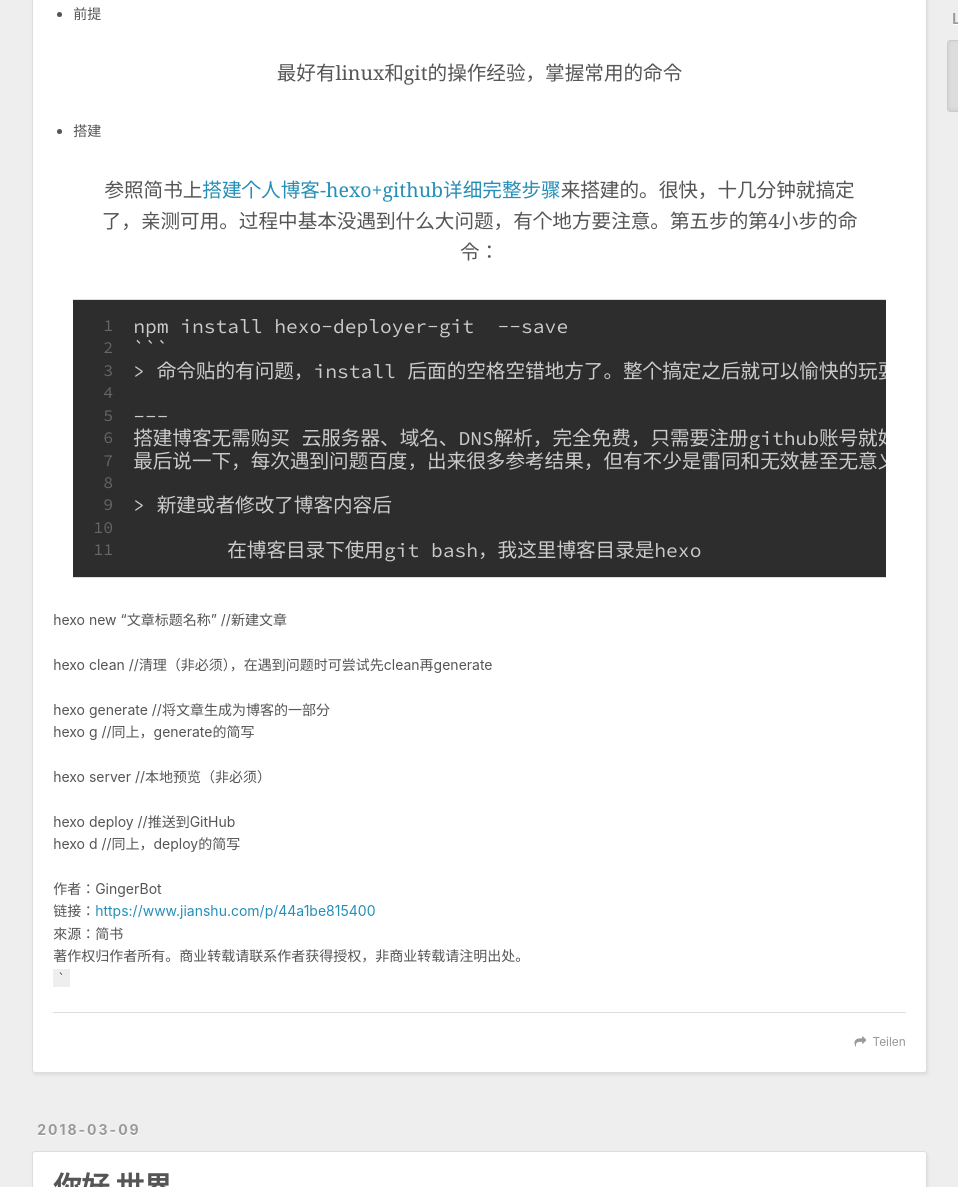
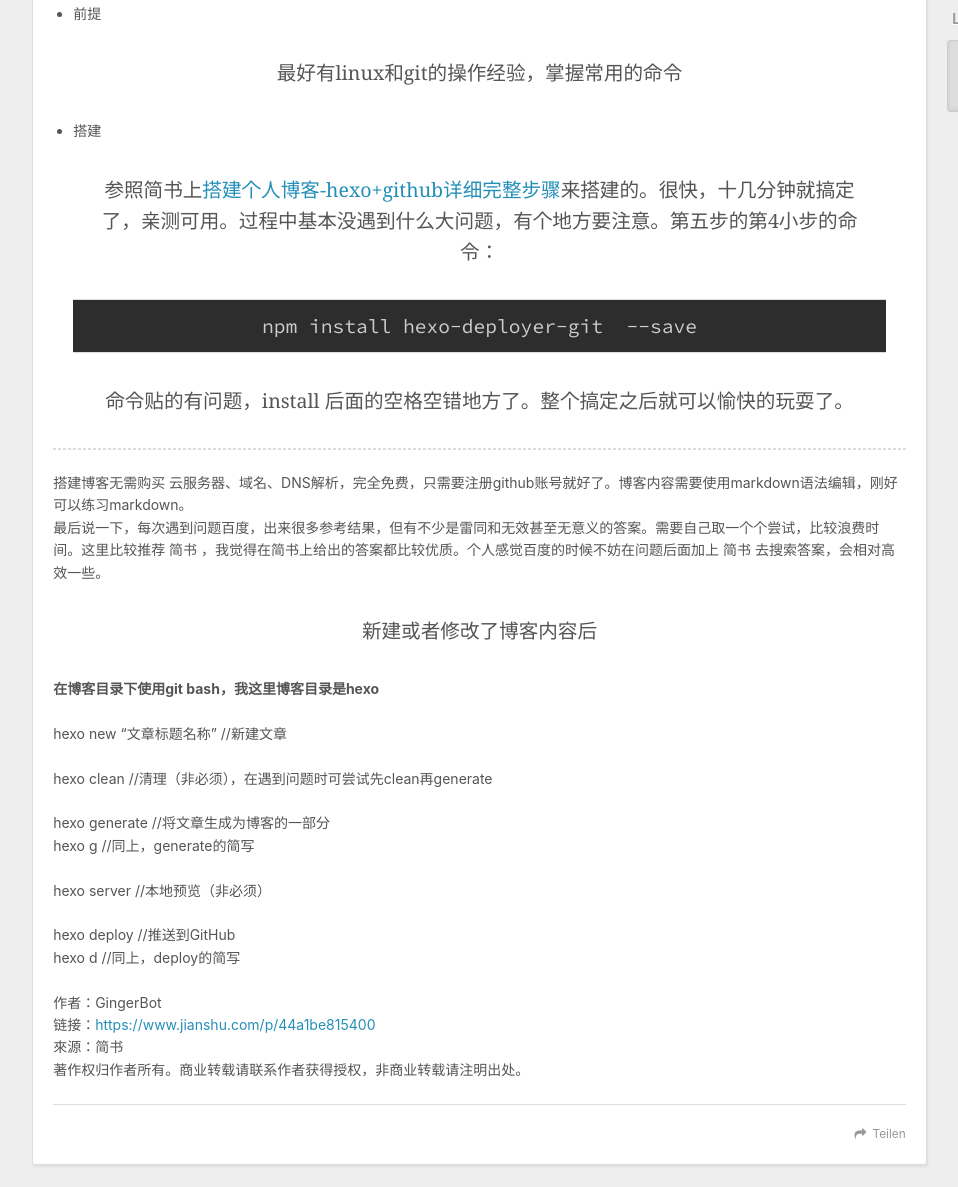
Before and after one commit to my675154357/my675154357.github.io, a plain HTML site: page index.html in a window 1280 px wide. Shown: the part 469-1656 px from the top of the page, without its empty margins (8-966 px from the left). Drawn offline with nearby package versions, Linux system fonts and the light colour scheme.

Commit message:
Site updated: 2018-03-09 13:30:00

````diff
--- a/index.html
+++ b/index.html
@@ -82,21 +82,28 @@
 <li><p>搭建  </p>
 <blockquote>
 <p>参照简书上<a href="https://www.jianshu.com/p/189fd945f38f" target="_blank" rel="noopener">搭建个人博客-hexo+github详细完整步骤</a>来搭建的。很快，十几分钟就搞定了，亲测可用。过程中基本没遇到什么大问题，有个地方要注意。第五步的第4小步的命令：</p>
-<figure class="highlight plain"><table><tr><td class="gutter"><pre><span class="line">1</span><br><span class="line">2</span><br><span class="line">3</span><br><span class="line">4</span><br><span class="line">5</span><br><span class="line">6</span><br><span class="line">7</span><br><span class="line">8</span><br><span class="line">9</span><br><span class="line">10</span><br><span class="line">11</span><br></pre></td><td class="code"><pre><span class="line">npm install hexo-deployer-git  --save</span><br><span class="line">```  </span><br><span class="line">&gt; 命令贴的有问题，install 后面的空格空错地方了。整个搞定之后就可以愉快的玩耍了。</span><br><span class="line"></span><br><span class="line">--- </span><br><span class="line">搭建博客无需购买 云服务器、域名、DNS解析，完全免费，只需要注册github账号就好了。博客内容需要使用markdown语法编辑，刚好可以练习markdown。  </span><br><span class="line">最后说一下，每次遇到问题百度，出来很多参考结果，但有不少是雷同和无效甚至无意义的答案。需要自己取一个个尝试，比较浪费时间。这里比较推荐 简书 ，我觉得在简书上给出的答案都比较优质。个人感觉百度的时候不妨在问题后面加上 简书 去搜索答案，会相对高效一些。</span><br><span class="line"></span><br><span class="line">&gt; 新建或者修改了博客内容后    </span><br><span class="line"></span><br><span class="line">	在博客目录下使用git bash，我这里博客目录是hexo</span><br></pre></td></tr></table></figure>
+<pre><code>npm install hexo-deployer-git  --save
+</code></pre><p>命令贴的有问题，install 后面的空格空错地方了。整个搞定之后就可以愉快的玩耍了。</p>
 </blockquote>
 </li>
 </ul>
+<hr>
+<p>搭建博客无需购买 云服务器、域名、DNS解析，完全免费，只需要注册github账号就好了。博客内容需要使用markdown语法编辑，刚好可以练习markdown。<br>最后说一下，每次遇到问题百度，出来很多参考结果，但有不少是雷同和无效甚至无意义的答案。需要自己取一个个尝试，比较浪费时间。这里比较推荐 简书 ，我觉得在简书上给出的答案都比较优质。个人感觉百度的时候不妨在问题后面加上 简书 去搜索答案，会相对高效一些。</p>
+<blockquote>
+<p>新建或者修改了博客内容后    </p>
+</blockquote>
+<p><strong>在博客目录下使用git bash，我这里博客目录是hexo</strong></p>
 <p>hexo new “文章标题名称” //新建文章</p>
 <p>hexo clean //清理（非必须），在遇到问题时可尝试先clean再generate</p>
 <p>hexo generate //将文章生成为博客的一部分<br>hexo g //同上，generate的简写</p>
 <p>hexo server //本地预览（非必须）</p>
 <p>hexo deploy //推送到GitHub<br>hexo d //同上，deploy的简写</p>
-<p>作者：GingerBot<br>链接：<a href="https://www.jianshu.com/p/44a1be815400" target="_blank" rel="noopener">https://www.jianshu.com/p/44a1be815400</a><br>來源：简书<br>著作权归作者所有。商业转载请联系作者获得授权，非商业转载请注明出处。<br><code>`</code></p>
+<p>作者：GingerBot<br>链接：<a href="https://www.jianshu.com/p/44a1be815400" target="_blank" rel="noopener">https://www.jianshu.com/p/44a1be815400</a><br>來源：简书<br>著作权归作者所有。商业转载请联系作者获得授权，非商业转载请注明出处。</p>
 
 
     </div>
     <footer class="article-footer">
-      <a data-url="http://yoursite.com/2018/03/09/博客搭建/" data-id="cjeji25ev0000vwsxupzcg1uh" class="article-share-link">Teilen</a>
+      <a data-url="http://yoursite.com/2018/03/09/博客搭建/" data-id="cjeji50gi000074sx0yg9rgx9" class="article-share-link">Teilen</a>
 
 
     </footer>
@@ -141,7 +148,7 @@
 
     </div>
     <footer class="article-footer">
-      <a data-url="http://yoursite.com/2018/03/09/我的博客/" data-id="cjeji25f70001vwsxdo8zrcgh" class="article-share-link">Teilen</a>
+      <a data-url="http://yoursite.com/2018/03/09/我的博客/" data-id="cjeji50gu000174sxba9ko27b" class="article-share-link">Teilen</a>
 
 
     </footer>
````
Also changed, not shown: 2018/03/09/博客搭建/index.html (+14 -7 lines), 2018/03/09/我的博客/index.html (+1 -1 lines).
